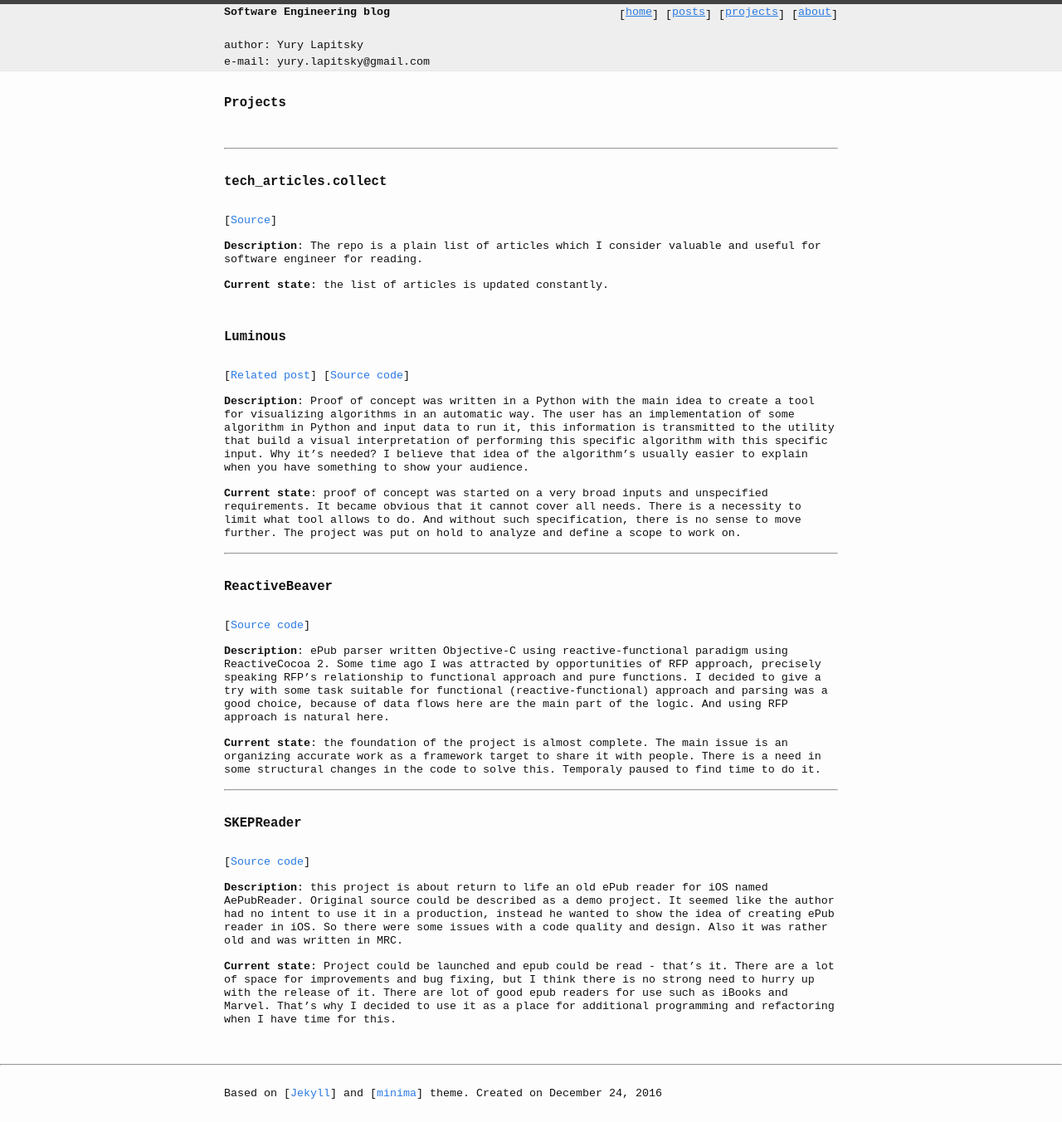
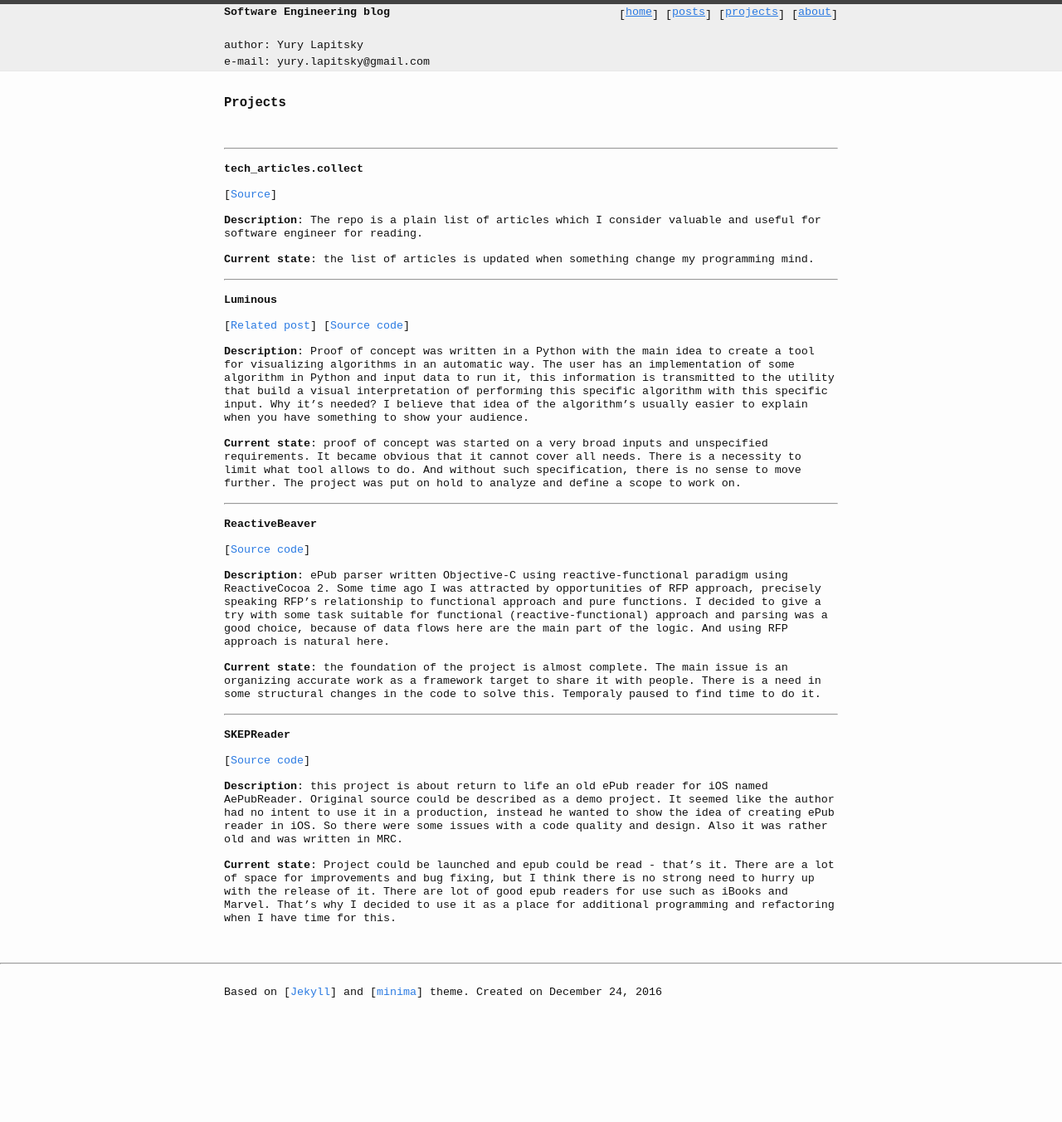
Before and after one commit to skyylex/skyylex.github.io, a Jekyll site: the page built from projects.md, in a window 1280 px wide. Shown: the whole page at 83% size. Built offline with Jekyll 4.4.1, drawn with Linux system fonts in a browser that asks for light colours; our own code applies the rules of GitHub Pages for plain Markdown files; after the commit the page ends 1230 px from its top, so only the background shows below that.

Commit message:
projects title style was changed

```diff
--- a/projects.md
+++ b/projects.md
@@ -8,17 +8,21 @@ layout: default
 ---------------------------------------------------------------------------------------------------
 
 <br>
-### **tech_articles.collect**
+**tech_articles.collect**
 <br>
+
 [[Source](https://github.com/skyylex/tech_articles.collect)]
 
 **Description**: The repo is a plain list of articles which I consider valuable and useful for software engineer for reading.
 
-**Current state**: the list of articles is updated constantly.
+**Current state**: the list of articles is updated when something change my programming mind.
+
+---------------------------------------------------------------------------------------------------
 
 <br>
-### **Luminous**
+**Luminous**
 <br>
+
 [[Related post](2016/05/21/luminous_at_early_stages.html)]
 [[Source code](https://github.com/skyylex/Luminous-proof-of-concept)]
 
@@ -29,8 +33,9 @@ layout: default
 ---------------------------------------------------------------------------------------------------
 
 <br>
-### **ReactiveBeaver**
+**ReactiveBeaver**
 <br>
+
 [[Source code](https://github.com/skyylex/ReactiveBeaver)]
 
 **Description**: ePub parser written Objective-C using reactive-functional paradigm using ReactiveCocoa 2. Some time ago I was attracted by opportunities of RFP approach, precisely speaking RFP's relationship to functional approach and pure functions. I decided to give a try with some task suitable for functional (reactive-functional) approach and parsing was a good choice, because of data flows here are the main part of the logic. And using RFP approach is natural here.
@@ -40,8 +45,9 @@ layout: default
 ---------------------------------------------------------------------------------------------------
 
 <br>
-### **SKEPReader**
+**SKEPReader**
 <br>
+
 [[Source code](https://github.com/skyylex/SKEPReader)]
 
 **Description**: this project is about return to life an old ePub reader for iOS named AePubReader. Original source could be described as a demo project. It seemed like the author had no intent to use it in a production, instead he wanted to show the idea of creating ePub reader in iOS. So there were some issues with a code quality and design. Also it was rather old and was written in MRC.
```
Also changed, not shown: 2 other files.
